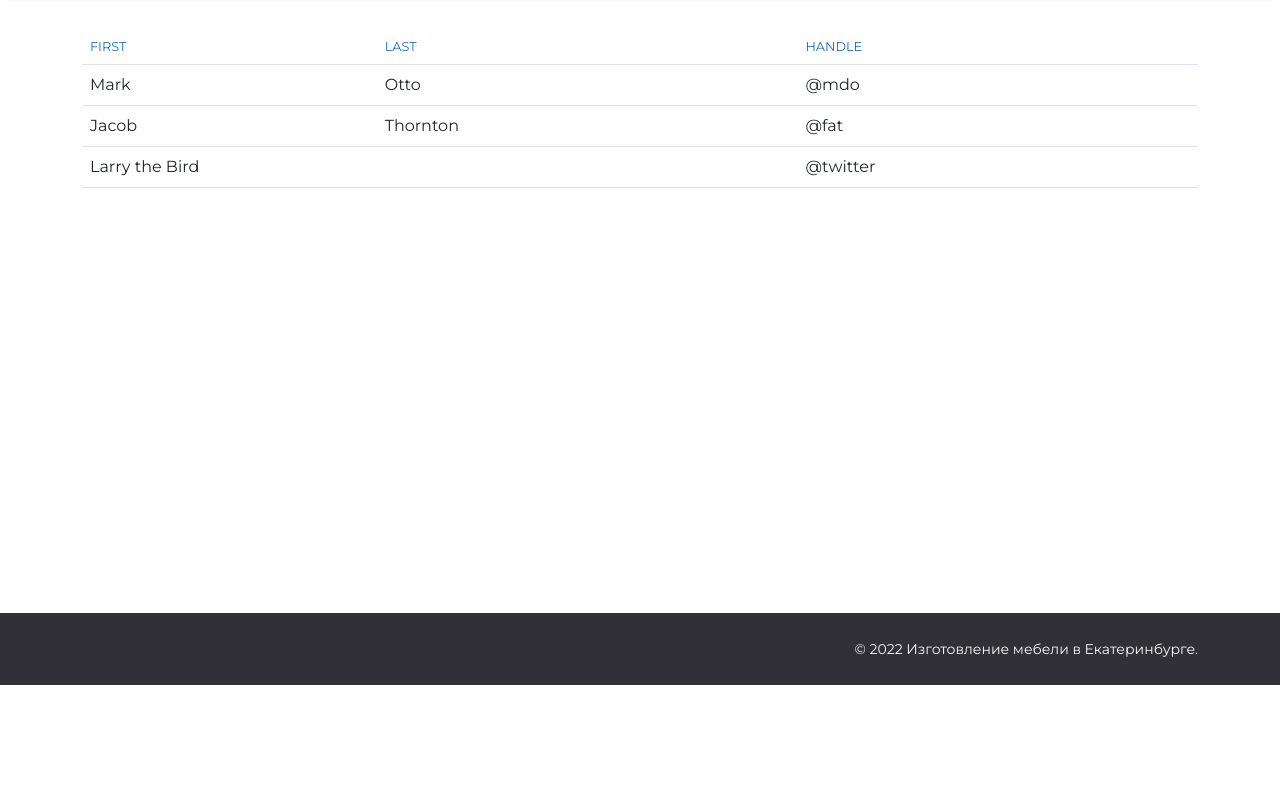
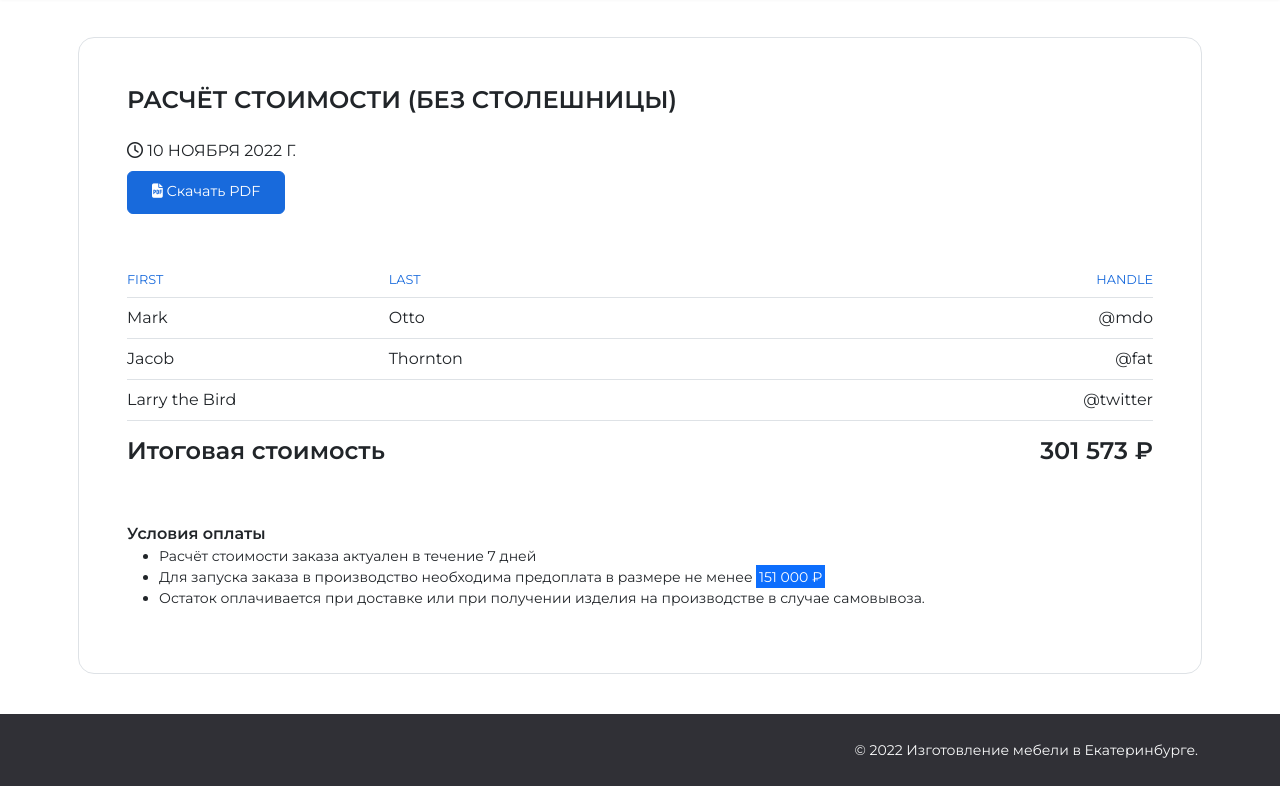
Before and after one commit to tjden88/Site-Design, a plain HTML site: page table.html in a window 1280 px wide. Shown: the part 115-901 px from the top of the page. Before the commit the page ends 800 px from the top, so only its background shows below. Drawn offline with Linux system fonts and the light colour scheme.

Commit message:
Таблица расчёта стоимости

```diff
--- a/bs-custom.scss
+++ b/bs-custom.scss
@@ -23,6 +23,9 @@ $theme-colors: (
   "light":      $light,
   "dark":       #303036
 );
+
+$mark-bg: $primary;
+
 /* -------end customization-------- */
 
 /* finally, import Bootstrap to set the changes! */
--- a/css/main.css
+++ b/css/main.css
@@ -35,6 +35,10 @@ footer {
     margin-top: auto;
 }
 
+mark {
+    color: var(--bs-body-bg);
+}
+
 .s-section {
     margin-top: 2rem;
     margin-bottom: 2rem;
--- a/css/tables.css
+++ b/css/tables.css
@@ -13,3 +13,30 @@ table tbody tr {
 table tbody tr:hover {
     background-color: rgba(var(--bs-primary-rgb), 0.08);
 }
+
+/* Расчёты */
+
+.s-invoice-container {
+    transition: all 0.3s;
+    border-radius: var(--bs-border-radius-xl);
+    border: 1px solid var(--bs-border-color);
+    background-color: var(--bs-body-bg);
+}
+
+.s-invoice-container:hover {
+    border-color: transparent;
+    box-shadow: 0px 0px 14px 0px rgba(77, 82, 94, 0.15);
+}
+
+.s-invioce-table td:first-child, .s-invioce-table th:first-child {
+    padding-left: 0;
+}
+.s-invioce-table td:last-child, .s-invioce-table th:last-child {
+    padding-right: 0;
+}
+
+@media (max-width: 768px) {
+    .s-invoice-container {
+        font-size: 0.9em;
+    }
+  }
--- a/table.html
+++ b/table.html
@@ -126,32 +126,83 @@
 
     <main>
         <section class="s-section">
-            <div class="container">
-                <table class="table">
+            <div class="container p-2">
+                <div class="s-invoice-container p-3 p-md-4 p-lg-5">
+                    <div class="row">
+                        <div class="col pb-3">
+                            <h4 class="text-uppercase">
+                                РАСЧЁТ СТОИМОСТИ (БЕЗ СТОЛЕШНИЦЫ)
+                            </h4>
+                        </div>
+                    </div>
+                    <div class="row pb-3 pb-md-4 pb-lg-5">
+                        <div class="col">
+                            <div class="text-uppercase pb-2">
+                                <i class="fa-regular fa-clock"></i>
+                                10 НОЯБРЯ 2022 Г.
+                            </div>
+                            <div>
+                                <a class="btn btn-primary">
+                                    <i class="fa fa-file-pdf"></i>
+                                    Скачать PDF
+                                </a>
+                            </div>
+                        </div>
+                    </div>
+                    <div class="row">
+                        <div class="col">
+                            <table class="table s-invioce-table">
                                 <thead>
                                     <tr>
                                         <th scope="col">First</th>
                                         <th scope="col">Last</th>
-                        <th scope="col">Handle</th>
+                                        <th scope="col" class="text-end">Handle</th>
                                     </tr>
                                 </thead>
                                 <tbody>
                                     <tr>
                                         <td>Mark</td>
                                         <td>Otto</td>
-                        <td>@mdo</td>
+                                        <td class="text-end">@mdo</td>
                                     </tr>
                                     <tr>
                                         <td>Jacob</td>
                                         <td>Thornton</td>
-                        <td>@fat</td>
+                                        <td class="text-end">@fat</td>
                                     </tr>
                                     <tr>
                                         <td colspan="2">Larry the Bird</td>
-                        <td>@twitter</td>
+                                        <td class="text-end">@twitter</td>
                                     </tr>
                                 </tbody>
                             </table>
+                        </div>
+                    </div>
+                    <div class="row pb-5">
+                        <div class="col-auto">
+                            <h4>Итоговая стоимость</h4>
+                        </div>
+                        <div class="col text-end">
+                            <h4>301 573 ₽</h4>
+                        </div>
+                    </div>
+                    <div class="row">
+                        <div class="col">
+                            <b>Условия оплаты</b>
+                            <ul class="small">
+                                <li>
+                                    Расчёт стоимости заказа актуален в течение 7 дней
+                                </li>
+                                <li>
+                                    Для запуска заказа в производство необходима предоплата в размере не менее <mark>151&nbsp;000 ₽</mark>
+                                </li>
+                                <li>
+                                    Остаток оплачивается при доставке или при получении изделия на производстве в случае самовывоза.
+                                </li>
+                            </ul>
+                        </div>
+                    </div>
+                </div>
             </div>
         </section>
     </main>
```
Also changed, not shown: bs-custom.css, 1 other file. Lines whose indentation alone changed are shown as unchanged.
